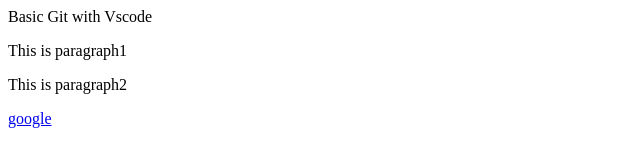
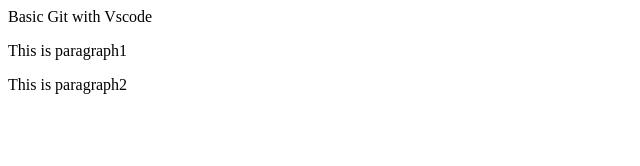
Before and after one commit to korawit/html-demo, a plain HTML site: page index.html in a window 1280 px wide. Shown: the full height of the page, 0-640 px from the left. Drawn offline with Linux system fonts and the light colour scheme.

Commit message:
Delete link

```diff
--- a/index.html
+++ b/index.html
@@ -5,6 +5,5 @@
 <body>
 <p>This is paragraph1</p>
 <p>This is paragraph2</p>
-<a href="http://www.google.co.th">google</a>
 </body>
 </html>
```
